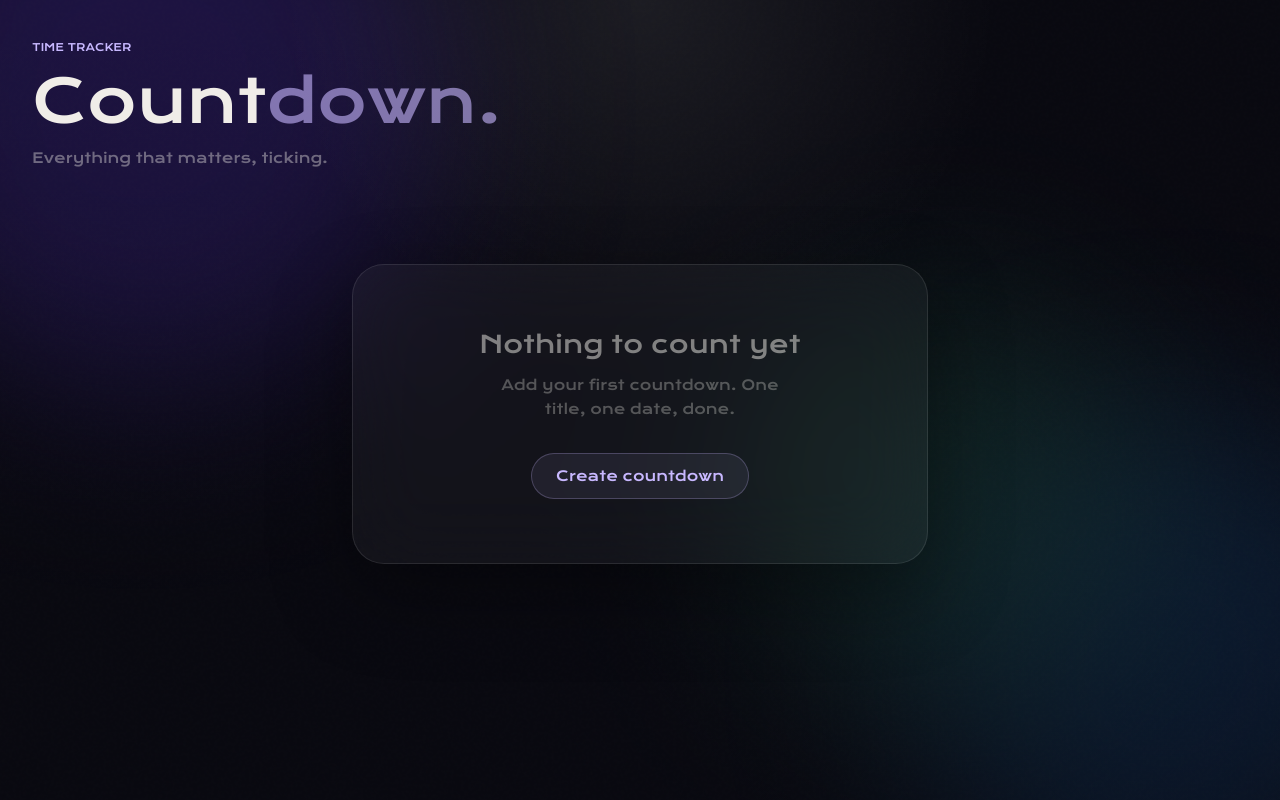
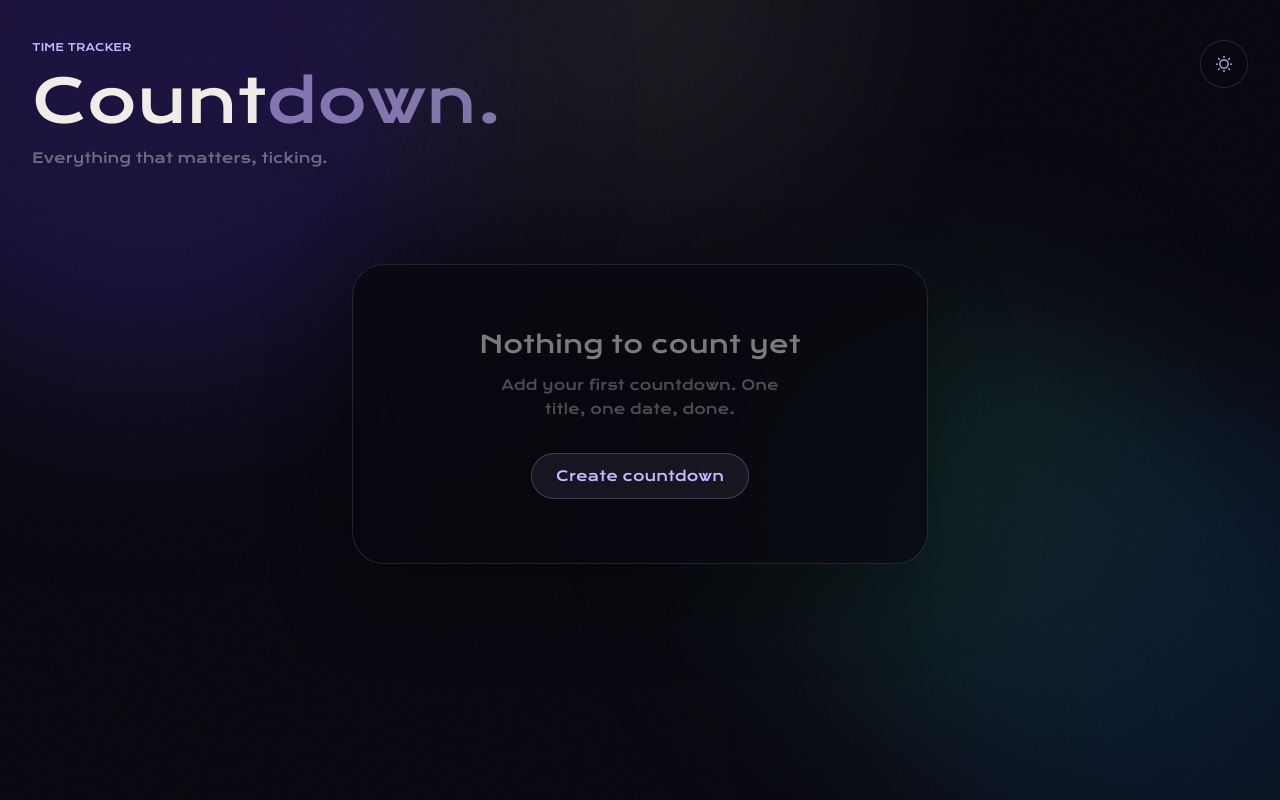
Before and after one commit to jimmycabuy/countdown, a SvelteKit app: page / in a window 1280 px wide. Built offline with nearby package versions, Linux system fonts and the light colour scheme.

Commit message:
dark/light mode

```diff
--- a/src/app.html
+++ b/src/app.html
@@ -11,10 +11,22 @@
 
 		<meta name="theme-color" content="#08080f" />
 
+		<script>
+			(() => {
+				try {
+					const savedTheme = localStorage.getItem('theme');
+					const useDarkTheme = savedTheme ? savedTheme === 'dark' : true;
+					document.documentElement.classList.toggle('dark', useDarkTheme);
+				} catch {
+					document.documentElement.classList.add('dark');
+				}
+			})();
+		</script>
+
 		%sveltekit.head%
 	</head>
 
-	<body data-sveltekit-preload-data="hover">
+	<body data-sveltekit-preload-data="hover" class="bg-night text-ink">
 		<div style="display: contents">%sveltekit.body%</div>
 	</body>
 </html>
--- a/src/lib/components/AppHeader.svelte
+++ b/src/lib/components/AppHeader.svelte
@@ -1,23 +1,28 @@
 <script lang="ts">
+	import ThemeSwitcher from '$lib/components/ThemeSwitcher.svelte';
+
 	let { onAdd = undefined }: { onAdd?: () => void } = $props();
 </script>
 
 <header class="mt-10 flex items-start justify-between gap-6 pt-10 pb-10 md:mt-0 md:pb-14">
 	<div class="animate-fadeUp opacity-0">
 		<p class="mb-4 font-sans text-[0.65rem] font-semibold text-lavender uppercase">Time tracker</p>
-		<h1 class="font-display text-4xl leading-none text-ink md:text-6xl">
+		<h1 class="font-display text-3xl leading-none text-ink md:text-6xl">
 			Count<span class="text-lavender/60">down.</span>
 		</h1>
 		<p class="mt-4 max-w-sm text-sm text-ink/40">Everything that matters, ticking.</p>
 	</div>
 
+	<div class="flex items-center gap-3">
+		<ThemeSwitcher />
 		{#if onAdd}
 			<button
 				type="button"
-			class="focus-ring animate-fadeUp rounded-full border border-white/10 px-5 py-3 text-[0.68rem] font-semibold text-lavender uppercase opacity-0 transition hover:border-lavender/25 hover:bg-lavender/8"
+				class="focus-ring animate-fadeUp rounded-full border border-ink/15 px-5 py-3 text-[0.68rem] font-semibold text-lavender uppercase opacity-0 transition hover:border-lavender/30 hover:bg-lavender/10"
 				onclick={onAdd}
 			>
 				Add countdown
 			</button>
 		{/if}
+	</div>
 </header>
--- a/src/lib/components/CountdownDetail.svelte
+++ b/src/lib/components/CountdownDetail.svelte
@@ -31,14 +31,14 @@
 	<div class="flex w-full items-center justify-between gap-2">
 		<button
 			type="button"
-			class="focus-ring rounded-full border border-white/10 px-4 py-2 text-[0.68rem] font-semibold text-ink/45 uppercase transition hover:border-lavender/25 hover:text-lavender"
+			class="focus-ring rounded-full border border-ink/15 px-4 py-2 text-[0.68rem] font-semibold text-ink/45 uppercase transition hover:border-lavender/25 hover:text-lavender"
 			onclick={onEdit}
 		>
 			Edit
 		</button>
 		<button
 			type="button"
-			class="focus-ring rounded-full border border-white/10 px-4 py-2 text-[0.68rem] font-semibold text-ink/35 uppercase transition hover:border-danger/25 hover:text-danger"
+			class="focus-ring rounded-full border border-ink/15 px-4 py-2 text-[0.68rem] font-semibold text-ink/35 uppercase transition hover:border-danger/25 hover:text-danger"
 			onclick={onDelete}
 		>
 			Delete
--- a/src/lib/components/CountdownList.svelte
+++ b/src/lib/components/CountdownList.svelte
@@ -58,8 +58,8 @@
 			type="button"
 			class="focus-ring group flex w-full items-center justify-between gap-5 rounded-3xl border px-5 py-5 text-left backdrop-blur-2xl transition {selectedId ===
 			countdown.id
-				? 'border-white/14 bg-white/7.5'
-				: 'border-white/7.5 bg-white/[0.035] hover:border-white/12 hover:bg-white/5.5'}"
+				? 'border-ink/20 bg-night/85'
+				: 'border-ink/12 bg-night/68 hover:border-ink/18 hover:bg-night/82'}"
 			in:listItemIn={{ delay: index * 45 }}
 			out:listItemOut
 			animate:flip={{ duration: 280, easing: cubicOut }}
--- /dev/null
+++ b/src/lib/components/ThemeSwitcher.svelte
@@ -0,0 +1,52 @@
+<script lang="ts">
+	import { fromStore } from 'svelte/store';
+	import { theme } from '$lib/stores/theme';
+
+	const themeValue = fromStore(theme);
+	let isDark = $derived(themeValue.current === 'dark');
+
+	function toggle(event: MouseEvent) {
+		event.stopPropagation();
+		event.preventDefault();
+		theme.toggle(themeValue.current);
+	}
+</script>
+
+<button
+	type="button"
+	aria-label={isDark ? 'Switch to light mode' : 'Switch to dark mode'}
+	aria-pressed={isDark}
+	onclick={toggle}
+	class="focus-ring relative flex h-12 w-12 items-center justify-center overflow-hidden rounded-full border border-ink/12 bg-night/45 text-ink transition-colors duration-300 ease-out select-none hover:bg-night/65"
+	style="touch-action: manipulation;"
+>
+	<span
+		class="absolute text-xl text-lavender transition-all duration-500 ease-out"
+		class:translate-y-0={!isDark}
+		class:-translate-y-8={isDark}
+		class:opacity-100={!isDark}
+		class:opacity-0={isDark}
+	>
+		<svg xmlns="http://www.w3.org/2000/svg" width="20" height="20" viewBox="0 0 24 24" fill="none">
+			<path
+				fill="currentColor"
+				d="M12.09 20.66a8.68 8.68 0 0 1-1.09-.07A8.8 8.8 0 0 1 3.41 13a8.71 8.71 0 0 1 6.83-9.67a1.23 1.23 0 0 1 1.27.48a1.27 1.27 0 0 1 .05 1.4a5.3 5.3 0 0 0-.66 3.47a5.24 5.24 0 0 0 4.38 4.38a5.19 5.19 0 0 0 3.47-.67a1.27 1.27 0 0 1 1.4.07a1.21 1.21 0 0 1 .48 1.26a8.7 8.7 0 0 1-8.54 6.94ZM10 5a7.25 7.25 0 1 0 9 9a6.74 6.74 0 0 1-9.61-5A6.75 6.75 0 0 1 10 5Z"
+			/>
+		</svg>
+	</span>
+
+	<span
+		class="absolute text-xl text-lavender transition-all duration-500 ease-out"
+		class:translate-y-8={!isDark}
+		class:translate-y-0={isDark}
+		class:opacity-0={!isDark}
+		class:opacity-100={isDark}
+	>
+		<svg xmlns="http://www.w3.org/2000/svg" width="20" height="20" viewBox="0 0 24 24" fill="none">
+			<path
+				fill="currentColor"
+				d="M12 17.75A5.75 5.75 0 1 1 17.75 12A5.76 5.76 0 0 1 12 17.75Zm0-10A4.25 4.25 0 1 0 16.25 12A4.26 4.26 0 0 0 12 7.75ZM12 5a.76.76 0 0 1-.75-.75v-1.5a.75.75 0 0 1 1.5 0v1.5A.76.76 0 0 1 12 5Zm0 17a.76.76 0 0 1-.75-.75v-1.5a.75.75 0 0 1 1.5 0v1.5A.76.76 0 0 1 12 22Zm9.25-9.25h-1.5a.75.75 0 0 1 0-1.5h1.5a.75.75 0 0 1 0 1.5Zm-17 0h-1.5a.75.75 0 0 1 0-1.5h1.5a.75.75 0 0 1 0 1.5Zm2.25-5.5A.74.74 0 0 1 6 7L4.91 6A.75.75 0 1 1 6 4.91L7 6a.75.75 0 0 1 0 1a.74.74 0 0 1-.5.25Zm12.06 12.06a.74.74 0 0 1-.53-.22L17 18a.75.75 0 0 1 1-1l1.09 1a.75.75 0 0 1 0 1.06a.74.74 0 0 1-.53.25ZM17.5 7.25A.74.74 0 0 1 17 7a.75.75 0 0 1 0-1l1-1.09A.75.75 0 1 1 19.09 6L18 7a.74.74 0 0 1-.5.25ZM5.44 19.31a.74.74 0 0 1-.53-.22a.75.75 0 0 1 0-1.06L6 17a.75.75 0 0 1 1 1l-1 1.09a.74.74 0 0 1-.56.22Z"
+			/>
+		</svg>
+	</span>
+</button>
--- /dev/null
+++ b/src/lib/stores/theme.ts
@@ -0,0 +1,58 @@
+import { browser } from '$app/environment';
+import { writable } from 'svelte/store';
+
+export type Theme = 'light' | 'dark';
+
+const STORAGE_KEY = 'theme';
+
+function isTheme(value: string | null): value is Theme {
+	return value === 'light' || value === 'dark';
+}
+
+function getInitialTheme(): Theme {
+	if (!browser) return 'dark';
+
+	try {
+		const storedTheme = localStorage.getItem(STORAGE_KEY);
+		if (isTheme(storedTheme)) return storedTheme;
+
+		return 'dark';
+	} catch {
+		return 'dark';
+	}
+}
+
+function applyTheme(theme: Theme): void {
+	if (!browser) return;
+
+	const root = document.documentElement;
+	root.classList.toggle('dark', theme === 'dark');
+	root.dataset.theme = theme;
+}
+
+function createThemeStore() {
+	const initialTheme = getInitialTheme();
+	const { subscribe, set } = writable<Theme>(initialTheme);
+
+	if (browser) {
+		applyTheme(initialTheme);
+	}
+
+	function setTheme(nextTheme: Theme): void {
+		set(nextTheme);
+		if (!browser) return;
+
+		localStorage.setItem(STORAGE_KEY, nextTheme);
+		applyTheme(nextTheme);
+	}
+
+	return {
+		subscribe,
+		set: setTheme,
+		toggle(currentTheme: Theme) {
+			setTheme(currentTheme === 'dark' ? 'light' : 'dark');
+		}
+	};
+}
+
+export const theme = createThemeStore();
--- a/src/routes/+page.svelte
+++ b/src/routes/+page.svelte
@@ -84,7 +84,7 @@
 					<div class="flex items-center gap-2">
 						<button
 							type="button"
-							class="focus-ring rounded-full border border-white/10 bg-white/5 p-1 text-ink/70 transition hover:border-white/20 hover:bg-white/8"
+							class="focus-ring rounded-full border border-ink/15 bg-night/74 p-1 text-ink/70 transition hover:border-ink/30 hover:bg-night/86"
 							onclick={toggleListCollapse}
 							aria-expanded={!isListCollapsed}
 							aria-controls="countdowns-list"
@@ -109,7 +109,7 @@
 
 					<button
 						type="button"
-						class="focus-ring rounded-full border border-white/10 px-3 py-2 text-xs text-lavender transition hover:border-lavender/25 hover:bg-lavender/8"
+						class="focus-ring rounded-full border border-ink/15 px-3 py-2 text-xs text-lavender transition hover:border-lavender/25 hover:bg-lavender/10"
 						onclick={openCreateModal}
 						aria-label="Add countdown"
 					>
--- a/src/routes/layout.css
+++ b/src/routes/layout.css
@@ -1,5 +1,6 @@
 @import url('https://fonts.googleapis.com/css2?family=Krona+One&display=swap');
 @import 'tailwindcss';
+@custom-variant dark (&:where(.dark, .dark *));
 
 * {
 	font-family: 'Krona One', sans-serif;
@@ -20,12 +21,12 @@ html {
 }
 
 @theme {
-	--color-night: #08080f;
-	--color-ink: #f0ede8;
-	--color-lavender: #c8b8ff;
-	--color-mint: #7ee8c8;
-	--color-danger: #ff7c96;
-	--color-gold: #ffcf73;
+	--color-night: var(--app-night);
+	--color-ink: var(--app-ink);
+	--color-lavender: var(--app-lavender);
+	--color-mint: var(--app-mint);
+	--color-danger: var(--app-danger);
+	--color-gold: var(--app-gold);
 	--font-display: 'Krona One', sans-serif;
 	--shadow-soft: 0 30px 80px rgba(0, 0, 0, 0.34);
 	--animate-fadeUp: fadeUp 700ms cubic-bezier(0.22, 1, 0.36, 1) forwards;
@@ -58,21 +59,41 @@ html {
 
 @layer base {
 	:root {
+		--app-night: #f6f4ee;
+		--app-ink: #1a1b23;
+		--app-lavender: #715de1;
+		--app-mint: #187a60;
+		--app-danger: #cf4563;
+		--app-gold: #be862a;
+		color-scheme: light;
+	}
+
+	:root.dark {
+		--app-night: #08080f;
+		--app-ink: #f0ede8;
+		--app-lavender: #c8b8ff;
+		--app-mint: #7ee8c8;
+		--app-danger: #ff7c96;
+		--app-gold: #ffcf73;
 		color-scheme: dark;
 	}
 
 	html {
 		min-height: 100%;
-		background-color: #08080f;
+		background-color: var(--app-night);
 		scroll-behavior: smooth;
 	}
 
 	body {
 		min-height: 100%;
 		overflow-x: hidden;
-		color: #f0ede8;
+		color: var(--app-ink);
 		font-family: 'Krona One', sans-serif;
 		text-rendering: geometricPrecision;
+		background: var(--app-night);
+		transition:
+			background-color 240ms ease,
+			color 240ms ease;
 	}
 
 	button,
@@ -85,13 +106,17 @@ html {
 	}
 
 	input[type='date'] {
-		color-scheme: dark;
+		color-scheme: light;
 		min-width: 0 !important;
 		max-width: 100% !important;
 		box-sizing: border-box !important;
 		display: block;
 		appearance: none;
 		-webkit-appearance: none;
+	}
+
+	:root.dark input[type='date'] {
+		color-scheme: dark;
 	}
 
 	::-webkit-calendar-picker-indicator {
@@ -118,7 +143,7 @@ html {
 
 @layer components {
 	.glass-panel {
-		@apply border border-white/10 bg-white/4.5 shadow-soft backdrop-blur-2xl;
+		@apply border border-ink/12 bg-night/70 shadow-soft backdrop-blur-2xl;
 	}
 
 	.focus-ring {
```
Also changed, not shown: src/lib/components/Background.svelte (+5 -5 lines), src/lib/components/CountdownModal.svelte (+8 -8 lines), 1 other file (tests, documents, lock files or other folders). Lines whose indentation alone changed are shown as unchanged.
